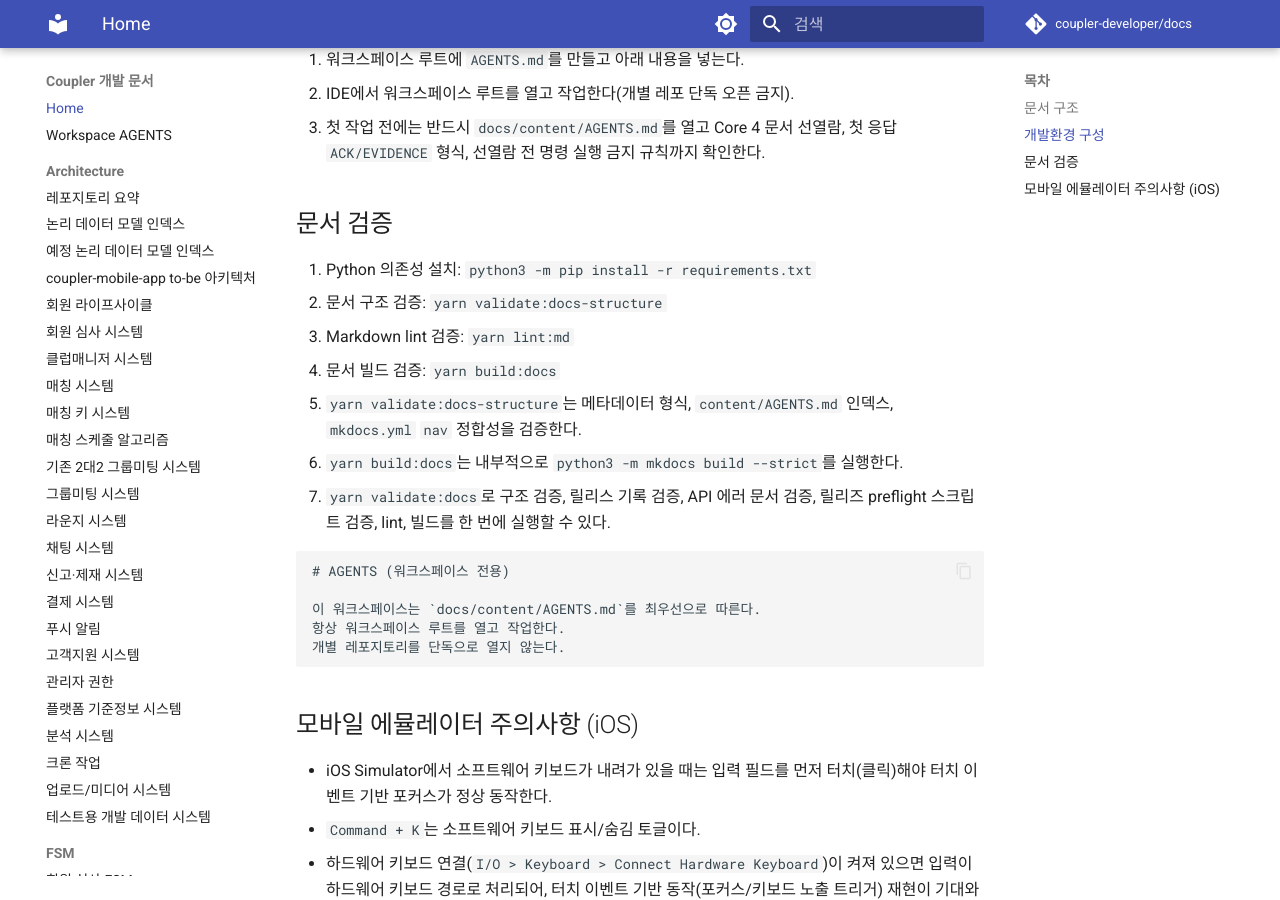
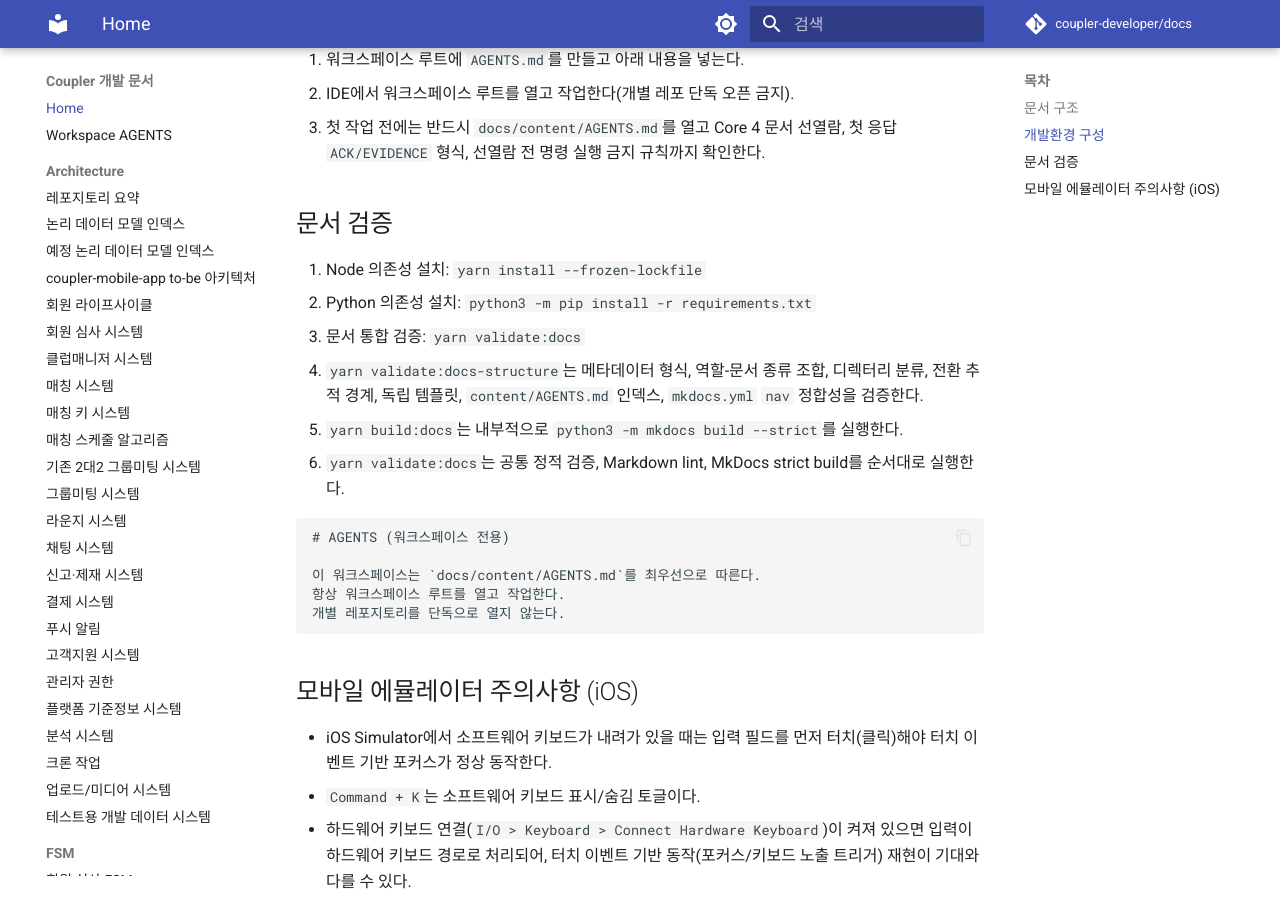
Before and after one commit to coupler-developer/docs, an MkDocs documentation site: the page built from content/README.md, in a window 1280 px wide and 900 px high, scrolled down 1448 px. Built offline with MkDocs 1.6.1 and Material for MkDocs 9.7.7, drawn with Linux system fonts in a browser that asks for light colours; comment, search, counter and statistics services are not loaded.

Commit message:
docs: 문서 검증 안내 동기화
Reason:
- README의 검증 절차와 설명이 현재 통합 검증 및 구조 게이트 범위를 반영하지 못했다.

Changes:
- Node와 Python 의존성 설치 후 yarn validate:docs를 실행하는 절차를 명시했다.
- 역할-문서 종류, 디렉터리, 전환 추적, 독립 템플릿 검증 범위를 설명했다.

How:
- package.json의 validate:docs 구성과 구조 validator 책임에 맞춰 안내를 정리했다.

Tests:
- yarn validate:docs 통과

````diff
--- a/content/README.md
+++ b/content/README.md
@@ -56,14 +56,14 @@
 
 ## 문서 검증
 
-1. Python 의존성 설치: `python3 -m pip install -r requirements.txt`
-2. 문서 구조 검증: `yarn validate:docs-structure`
-3. Markdown lint 검증: `yarn lint:md`
-4. 문서 빌드 검증: `yarn build:docs`
+1. Node 의존성 설치: `yarn install --frozen-lockfile`
+2. Python 의존성 설치: `python3 -m pip install -r requirements.txt`
+3. 문서 통합 검증: `yarn validate:docs`
 
-- `yarn validate:docs-structure`는 메타데이터 형식, `content/AGENTS.md` 인덱스, `mkdocs.yml` `nav` 정합성을 검증한다.
+- `yarn validate:docs-structure`는 메타데이터 형식, 역할-문서 종류 조합, 디렉터리 분류, 전환 추적 경계,
+  독립 템플릿, `content/AGENTS.md` 인덱스, `mkdocs.yml` `nav` 정합성을 검증한다.
 - `yarn build:docs`는 내부적으로 `python3 -m mkdocs build --strict`를 실행한다.
-- `yarn validate:docs`로 구조 검증, 릴리스 기록 검증, API 에러 문서 검증, 릴리즈 preflight 스크립트 검증, lint, 빌드를 한 번에 실행할 수 있다.
+- `yarn validate:docs`는 공통 정적 검증, Markdown lint, MkDocs strict build를 순서대로 실행한다.
 
 ```text
 # AGENTS (워크스페이스 전용)
````
